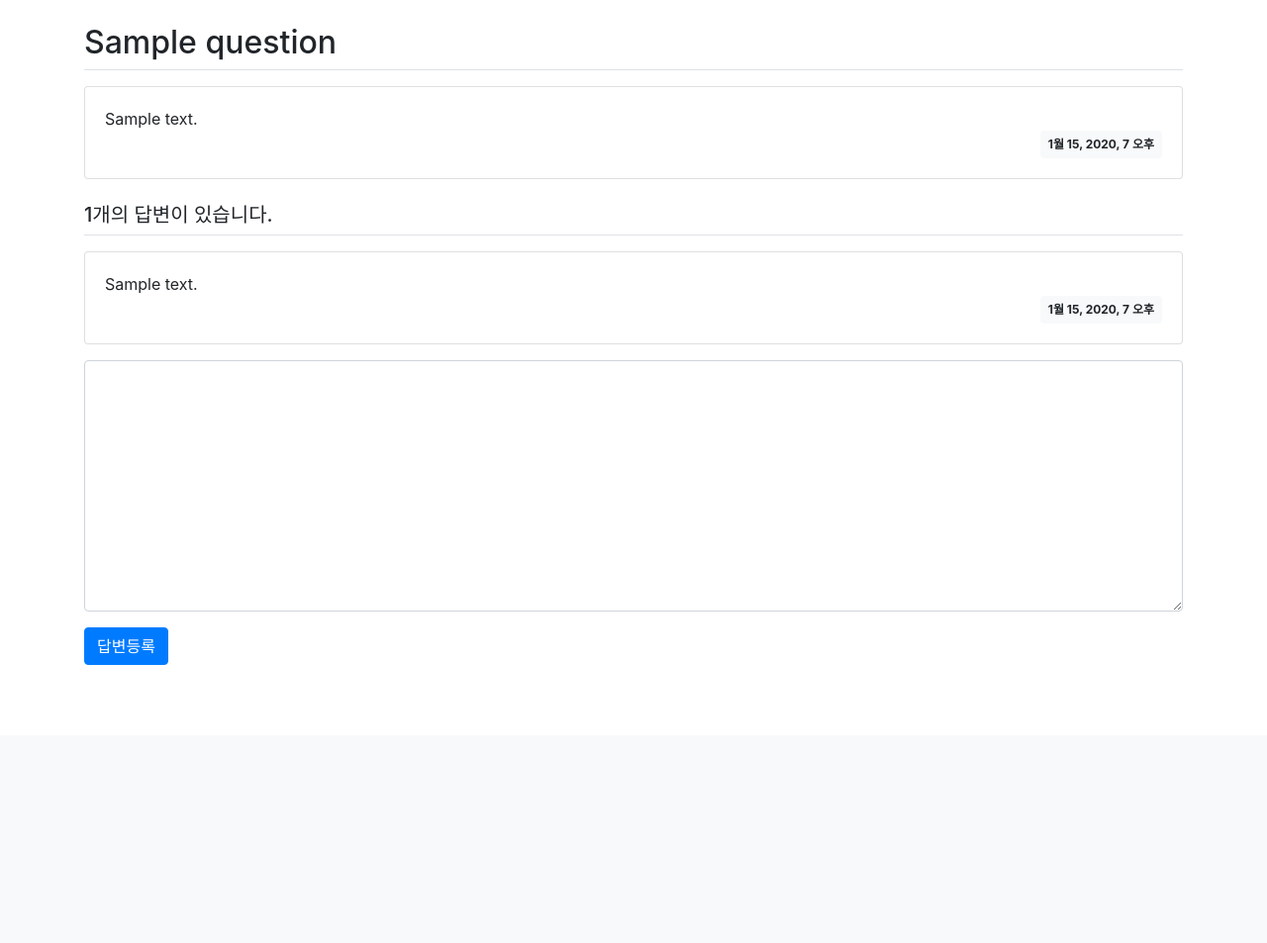
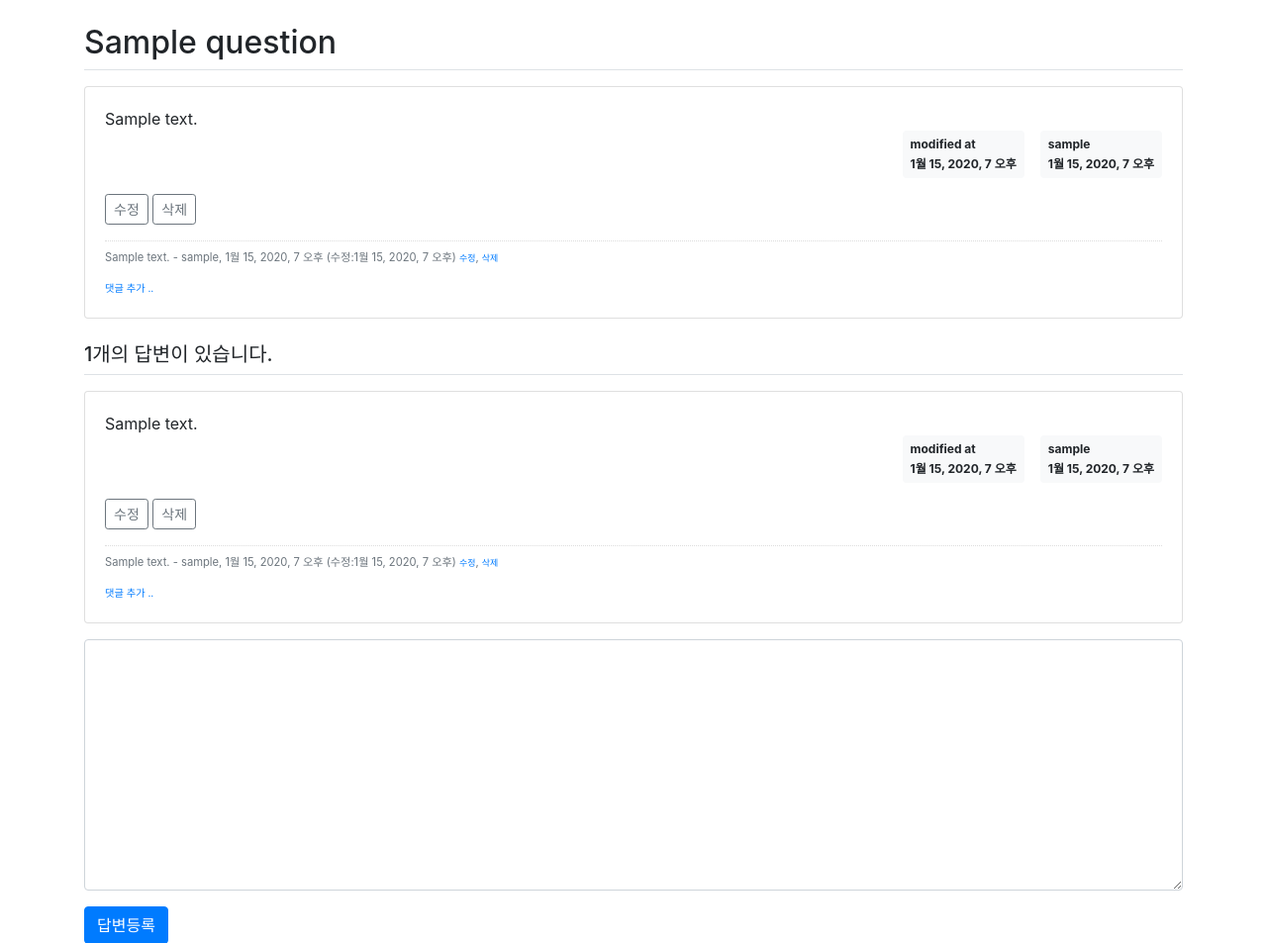
Before and after one commit to gkdud311/pybo, a Django app: page /pybo/answer/create/1/ in a window 1280 px wide. Shown: the part 57-1010 px from the top of the page at 99% size. Before the commit the page ends 729 px from the top, so only its background shows below. Run offline with Django 3.2, Linux system fonts and the light colour scheme; a user stored in the database is signed in; tables that the repository leaves empty hold one stand-in row (values such as "Sample post"); some libraries are stand-ins or nearby versions.

Commit message:
게시판 수정

```diff
--- a/config/settings.py
+++ b/config/settings.py
@@ -45,7 +45,6 @@ MIDDLEWARE = [
     'django.middleware.security.SecurityMiddleware',
     'django.contrib.sessions.middleware.SessionMiddleware',
     'django.middleware.common.CommonMiddleware',
-    'django.middleware.csrf.CsrfViewMiddleware',
     'django.contrib.auth.middleware.AuthenticationMiddleware',
     'django.contrib.messages.middleware.MessageMiddleware',
     'django.middleware.clickjacking.XFrameOptionsMiddleware',
--- a/pybo/forms.py
+++ b/pybo/forms.py
@@ -1,6 +1,6 @@
 from django import forms
 
-from pybo.models import Question, Answer
+from pybo.models import Question, Answer, Comment
 
 
 class QuestionForm(forms.ModelForm):
@@ -20,3 +20,12 @@ class AnswerForm(forms.ModelForm):
         labels = {
             'content': '답변내용',
         }
+
+
+class CommentForm(forms.ModelForm):
+    class Meta:
+        model = Comment
+        fields = ['content']
+        labels = {
+            'content': '댓글내용',
+        }
--- a/pybo/urls.py
+++ b/pybo/urls.py
@@ -9,4 +9,14 @@ urlpatterns = [
     path('<int:question_id>/', views.detail, name='detail'),
     path('answer/create/<int:question_id>/', views.answer_create, name='answer_create'),
     path('question/create/', views.question_create, name='question_create'),
+    path('question/modify/<int:question_id>/', views.question_modify, name='question_modify'),
+    path('question/delete/<int:question_id>/', views.question_delete, name='question_delete'),
+    path('answer/modify/<int:answer_id>/', views.answer_modify, name='answer_modify'),
+    path('answer/delete/<int:answer_id>/', views.answer_delete, name='answer_delete'),
+    path('comment/create/question/<int:question_id>/', views.comment_create_question, name='comment_create_question'),
+    path('comment/modify/question/<int:comment_id>/', views.comment_modify_question, name='comment_modify_question'),
+    path('comment/delete/question/<int:comment_id>/', views.comment_delete_question, name='comment_delete_question'),
+    path('comment/create/answer/<int:answer_id>/', views.comment_create_answer, name='comment_create_answer'),
+    path('comment/modify/answer/<int:comment_id>/', views.comment_modify_answer, name='comment_modify_answer'),
+    path('comment/delete/answer/<int:comment_id>/', views.comment_delete_answer, name='comment_delete_answer'),
 ]
--- a/pybo/views.py
+++ b/pybo/views.py
@@ -1,9 +1,11 @@
+from django.contrib import messages
+from django.contrib.auth.decorators import login_required
 from django.core.paginator import Paginator
 from django.shortcuts import render, get_object_or_404, redirect
 from django.utils import timezone
 
-from .forms import QuestionForm, AnswerForm
-from .models import Question
+from .forms import QuestionForm, AnswerForm, CommentForm
+from .models import Question, Answer, Comment
 
 
 def index(request):
@@ -33,6 +35,7 @@ def detail(request, question_id):
     return render(request, 'pybo/question_detail.html', context)
 
 
+@login_required(login_url='common:login')
 def answer_create(request, question_id):
     """
     pybo 답변등록
@@ -42,6 +45,7 @@ def answer_create(request, question_id):
         form = AnswerForm(request.POST)
         if form.is_valid():
             answer = form.save(commit=False)
+            answer.author = request.user  # 추가한 속성 author 적용
             answer.create_date = timezone.now()
             answer.question = question
             answer.save()
@@ -52,6 +56,7 @@ def answer_create(request, question_id):
     return render(request, 'pybo/question_detail.html', context)
 
 
+@login_required(login_url='common:login')
 def question_create(request):
     """
     pybo 질문등록
@@ -60,6 +65,7 @@ def question_create(request):
         form = QuestionForm(request.POST)
         if form.is_valid():
             question = form.save(commit=False)
+            question.author = request.user  # 추가한 속성 author 적용
             question.create_date = timezone.now()
             question.save()
             return redirect('pybo:index')
@@ -67,3 +73,195 @@ def question_create(request):
         form = QuestionForm()
     context = {'form': form}
     return render(request, 'pybo/question_form.html', context)
+
+
+@login_required(login_url='common:login')
+def question_modify(request, question_id):
+    """
+    pybo 질문수정
+    """
+    question = get_object_or_404(Question, pk=question_id)
+    if request.user != question.author:
+        messages.error(request, '수정권한이 없습니다')
+        return redirect('pybo:detail', question_id=question.id)
+
+    if request.method == "POST":
+        form = QuestionForm(request.POST, instance=question)
+        if form.is_valid():
+            question = form.save(commit=False)
+            question.author = request.user
+            question.modify_date = timezone.now()  # 수정일시 저장
+            question.save()
+            return redirect('pybo:detail', question_id=question.id)
+    else:
+        form = QuestionForm(instance=question)
+    context = {'form': form}
+    return render(request, 'pybo/question_form.html', context)
+
+
+@login_required(login_url='common:login')
+def question_delete(request, question_id):
+    """
+    pybo 질문삭제
+    """
+    question = get_object_or_404(Question, pk=question_id)
+    if request.user != question.author:
+        messages.error(request, '삭제권한이 없습니다')
+        return redirect('pybo:detail', question_id=question.id)
+    question.delete()
+    return redirect('pybo:index')
+
+
+@login_required(login_url='common:login')
+def answer_modify(request, answer_id):
+    """
+    pybo 답변수정
+    """
+    answer = get_object_or_404(Answer, pk=answer_id)
+    if request.user != answer.author:
+        messages.error(request, '수정권한이 없습니다')
+        return redirect('pybo:detail', question_id=answer.question.id)
+
+    if request.method == "POST":
+        form = AnswerForm(request.POST, instance=answer)
+        if form.is_valid():
+            answer = form.save(commit=False)
+            answer.author = request.user
+            answer.modify_date = timezone.now()
+            answer.save()
+            return redirect('pybo:detail', question_id=answer.question.id)
+    else:
+        form = AnswerForm(instance=answer)
+    context = {'answer': answer, 'form': form}
+    return render(request, 'pybo/answer_form.html', context)
+
+
+@login_required(login_url='common:login')
+def answer_delete(request, answer_id):
+    """
+    pybo 답변삭제
+    """
+    answer = get_object_or_404(Answer, pk=answer_id)
+    if request.user != answer.author:
+        messages.error(request, '삭제권한이 없습니다')
+    else:
+        answer.delete()
+    return redirect('pybo:detail', question_id=answer.question.id)
+
+
+@login_required(login_url='common:login')
+def comment_create_question(request, question_id):
+    """
+    pybo 질문댓글등록
+    """
+    question = get_object_or_404(Question, pk=question_id)
+    if request.method == "POST":
+        form = CommentForm(request.POST)
+        if form.is_valid():
+            comment = form.save(commit=False)
+            comment.author = request.user
+            comment.create_date = timezone.now()
+            comment.question = question
+            comment.save()
+            return redirect('pybo:detail', question_id=question.id)
+    else:
+        form = CommentForm()
+    context = {'form': form}
+    return render(request, 'pybo/comment_form.html', context)
+
+
+@login_required(login_url='common:login')
+def comment_modify_question(request, comment_id):
+    """
+    pybo 질문댓글수정
+    """
+    comment = get_object_or_404(Comment, pk=comment_id)
+    if request.user != comment.author:
+        messages.error(request, '댓글수정권한이 없습니다')
+        return redirect('pybo:detail', question_id=comment.question.id)
+
+    if request.method == "POST":
+        form = CommentForm(request.POST, instance=comment)
+        if form.is_valid():
+            comment = form.save(commit=False)
+            comment.author = request.user
+            comment.modify_date = timezone.now()
+            comment.save()
+            return redirect('pybo:detail', question_id=comment.question.id)
+    else:
+        form = CommentForm(instance=comment)
+    context = {'form': form}
+    return render(request, 'pybo/comment_form.html', context)
+
+
+@login_required(login_url='common:login')
+def comment_delete_question(request, comment_id):
+    """
+    pybo 질문댓글삭제
+    """
+    comment = get_object_or_404(Comment, pk=comment_id)
+    if request.user != comment.author:
+        messages.error(request, '댓글삭제권한이 없습니다')
+        return redirect('pybo:detail', question_id=comment.question_id)
+    else:
+        comment.delete()
+    return redirect('pybo:detail', question_id=comment.question_id)
+
+
+@login_required(login_url='common:login')
+def comment_create_answer(request, answer_id):
+    """
+    pybo 답글댓글등록
+    """
+    answer = get_object_or_404(Answer, pk=answer_id)
+    if request.method == "POST":
+        form = CommentForm(request.POST)
+        if form.is_valid():
+            comment = form.save(commit=False)
+            comment.author = request.user
+            comment.create_date = timezone.now()
+            comment.answer = answer
+            comment.save()
+            return redirect('pybo:detail', question_id=comment.answer.question.id)
+    else:
+        form = CommentForm()
+    context = {'form': form}
+    return render(request, 'pybo/comment_form.html', context)
+
+
+@login_required(login_url='common:login')
+def comment_modify_answer(request, comment_id):
+    """
+    pybo 답글댓글수정
+    """
+    comment = get_object_or_404(Comment, pk=comment_id)
+    if request.user != comment.author:
+        messages.error(request, '댓글수정권한이 없습니다')
+        return redirect('pybo:detail', question_id=comment.answer.question.id)
+
+    if request.method == "POST":
+        form = CommentForm(request.POST, instance=comment)
+        if form.is_valid():
+            comment = form.save(commit=False)
+            comment.author = request.user
+            comment.modify_date = timezone.now()
+            comment.save()
+            return redirect('pybo:detail', question_id=comment.answer.question.id)
+    else:
+        form = CommentForm(instance=comment)
+    context = {'form': form}
+    return render(request, 'pybo/comment_form.html', context)
+
+
+@login_required(login_url='common:login')
+def comment_delete_answer(request, comment_id):
+    """
+    pybo 답글댓글삭제
+    """
+    comment = get_object_or_404(Comment, pk=comment_id)
+    if request.user != comment.author:
+        messages.error(request, '댓글삭제권한이 없습니다')
+        return redirect('pybo:detail', question_id=comment.answer.question.id)
+    else:
+        comment.delete()
+    return redirect('pybo:detail', question_id=comment.answer.question.id)
--- a/static/style.css
+++ b/static/style.css
@@ -0,0 +1,4 @@
+.comment {
+    border-top:dotted 1px #ddd;
+    font-size:0.7em;
+}
--- a/templates/base.html
+++ b/templates/base.html
@@ -9,7 +9,7 @@
     <link rel="stylesheet" type="text/css" href="{% static 'bootstrap.min.css' %}">
     <!-- pybo CSS -->
     <link rel="stylesheet" type="text/css" href="{% static 'style.css' %}">
-    <title>문화체육관광부</title>
+    <title>Hello, pybo!</title>
 </head>
 <body>
 {% include "navbar.html" %}
@@ -21,5 +21,9 @@
 <script src="{% static 'jquery-3.4.1.min.js' %}"></script>
 <!-- Bootstrap JS -->
 <script src="{% static 'bootstrap.min.js' %}"></script>
+<!-- 자바스크립트 Start -->
+{% block script %}
+{% endblock %}
+<!-- 자바스크립트 End -->
 </body>
 </html>
--- a/templates/common/login.html
+++ b/templates/common/login.html
@@ -11,6 +11,7 @@
     </div>
     <form method="post" class="post-form" action="{% url 'common:login' %}">
         {% csrf_token %}
+        <input type="hidden" name="next" value="{{ next }}">  <!-- 로그인 성공후 이동되는 URL -->
         {% include "form_errors.html" %}
         <div class="form-group">
             <label for="username">사용자ID</label>
--- a/templates/common/signup.html
+++ b/templates/common/signup.html
@@ -20,12 +20,12 @@
         <div class="form-group">
             <label for="password1">비밀번호</label>
             <input type="password" class="form-control" name="password1" id="password1"
-                   value="{{ form.password1.value|default_if_none:'' }}">
+                   value="{{ form.password.value|default_if_none:'' }}">
         </div>
         <div class="form-group">
             <label for="password2">비밀번호 확인</label>
             <input type="password" class="form-control" name="password2" id="password2"
-                   value="{{ form.password2.value|default_if_none:'' }}">
+                   value="{{ form.password.value|default_if_none:'' }}">
         </div>
         <div class="form-group">
             <label for="email">이메일</label>
--- a/templates/pybo/question_detail.html
+++ b/templates/pybo/question_detail.html
@@ -6,10 +6,51 @@
         <div class="card-body">
             <div class="card-text" style="white-space: pre-line;">{{ question.content }}</div>
             <div class="d-flex justify-content-end">
-                <div class="badge badge-light p-2">
-                    {{ question.create_date }}
+                {% if question.modify_date %}
+                <div class="badge badge-light p-2 text-left mx-3">
+                    <div class="mb-2">modified at</div>
+                    <div>{{ question.modify_date }}</div>
+                </div>
+                {% endif %}
+                <div class="badge badge-light p-2 text-left">
+                    <div class="mb-2">{{ question.author.username }}</div>
+                    <div>{{ question.create_date }}</div>
                 </div>
             </div>
+            {% if request.user == question.author %}
+            <div class="my-3">
+                <a href="{% url 'pybo:question_modify' question.id  %}"
+                   class="btn btn-sm btn-outline-secondary">수정</a>
+                <a href="#" class="delete btn btn-sm btn-outline-secondary"
+                   data-uri="{% url 'pybo:question_delete' question.id  %}">삭제</a>
+            </div>
+            {% endif %}
+            <!-- 질문 댓글 Start -->
+            {% if question.comment_set.count > 0 %}
+            <div class="mt-3">
+            {% for comment in question.comment_set.all %}
+                <div class="comment py-2 text-muted">
+                    <span style="white-space: pre-line;">{{ comment.content }}</span>
+                    <span>
+                        - {{ comment.author }}, {{ comment.create_date }}
+                        {% if comment.modify_date %}
+                        (수정:{{ comment.modify_date }})
+                        {% endif %}
+                    </span>
+                    {% if request.user == comment.author %}
+                    <a href="{% url 'pybo:comment_modify_question' comment.id  %}" class="small">수정</a>,
+                    <a href="#" class="small delete"
+                       data-uri="{% url 'pybo:comment_delete_question' comment.id  %}">삭제</a>
+                    {% endif %}
+                </div>
+            {% endfor %}
+            </div>
+            {% endif %}
+            <div>
+                <a href="{% url 'pybo:comment_create_question' question.id  %}"
+                   class="small"><small>댓글 추가 ..</small></a>
+            </div>
+            <!-- 질문 댓글 End -->
         </div>
     </div>
     <h5 class="border-bottom my-3 py-2">{{question.answer_set.count}}개의 답변이 있습니다.</h5>
@@ -18,9 +59,48 @@
         <div class="card-body">
             <div class="card-text" style="white-space: pre-line;">{{ answer.content }}</div>
             <div class="d-flex justify-content-end">
-                <div class="badge badge-light p-2">
-                    {{ answer.create_date }}
+                {% if answer.modify_date %}
+                <div class="badge badge-light p-2 text-left mx-3">
+                    <div class="mb-2">modified at</div>
+                    <div>{{ answer.modify_date }}</div>
                 </div>
+                {% endif %}
+                <div class="badge badge-light p-2 text-left">
+                    <div class="mb-2">{{ answer.author.username }}</div>
+                    <div>{{ answer.create_date }}</div>
+                </div>
+            </div>
+            {% if request.user == answer.author %}
+            <div class="my-3">
+                <a href="{% url 'pybo:answer_modify' answer.id  %}"
+                   class="btn btn-sm btn-outline-secondary">수정</a>
+                <a href="#" class="delete btn btn-sm btn-outline-secondary "
+                   data-uri="{% url 'pybo:answer_delete' answer.id  %}">삭제</a>
+            </div>
+            {% endif %}
+            {% if answer.comment_set.count > 0 %}
+            <div class="mt-3">
+            {% for comment in answer.comment_set.all %}
+                <div class="comment py-2 text-muted">
+                    <span style="white-space: pre-line;">{{ comment.content }}</span>
+                    <span>
+                        - {{ comment.author }}, {{ comment.create_date }}
+                        {% if comment.modify_date %}
+                        (수정:{{ comment.modify_date }})
+                        {% endif %}
+                    </span>
+                    {% if request.user == comment.author %}
+                    <a href="{% url 'pybo:comment_modify_answer' comment.id  %}" class="small">수정</a>,
+                    <a href="#" class="small delete"
+                       data-uri="{% url 'pybo:comment_delete_answer' comment.id  %}">삭제</a>
+                    {% endif %}
+                </div>
+            {% endfor %}
+            </div>
+            {% endif %}
+            <div>
+                <a href="{% url 'pybo:comment_create_answer' answer.id  %}"
+                   class="small"><small>댓글 추가 ..</small></a>
             </div>
         </div>
     </div>
@@ -38,9 +118,21 @@
         </div>
         {% endif %}
         <div class="form-group">
-            <textarea name="content" id="content" class="form-control" rows="10"></textarea>
+            <textarea {% if not user.is_authenticated %}disabled{% endif %}
+              name="content" id="content" class="form-control" rows="10"></textarea>
         </div>
         <input type="submit" value="답변등록" class="btn btn-primary">
     </form>
 </div>
 {% endblock %}
+{% block script %}
+<script type='text/javascript'>
+$(document).ready(function(){
+    $(".delete").on('click', function() {
+        if(confirm("정말로 삭제하시겠습니까?")) {
+            location.href = $(this).data('uri');
+        }
+    });
+});
+</script>
+{% endblock %}
```
Also changed, not shown: pybo/models.py (+14 -0 lines), templates/pybo/answer_form.html (added, +15 -0 lines), templates/pybo/comment_form.html (added, +17 -0 lines), templates/pybo/question_list.html (+6 -4 lines), pybo/migrations/0002_question_author.py (added), pybo/migrations/0003_answer_author.py (added), pybo/migrations/0004_auto_20200507_1149.py (added), pybo/migrations/0005_comment.py (added), pybo/migrations/0006_auto_20220218_1036.py.
